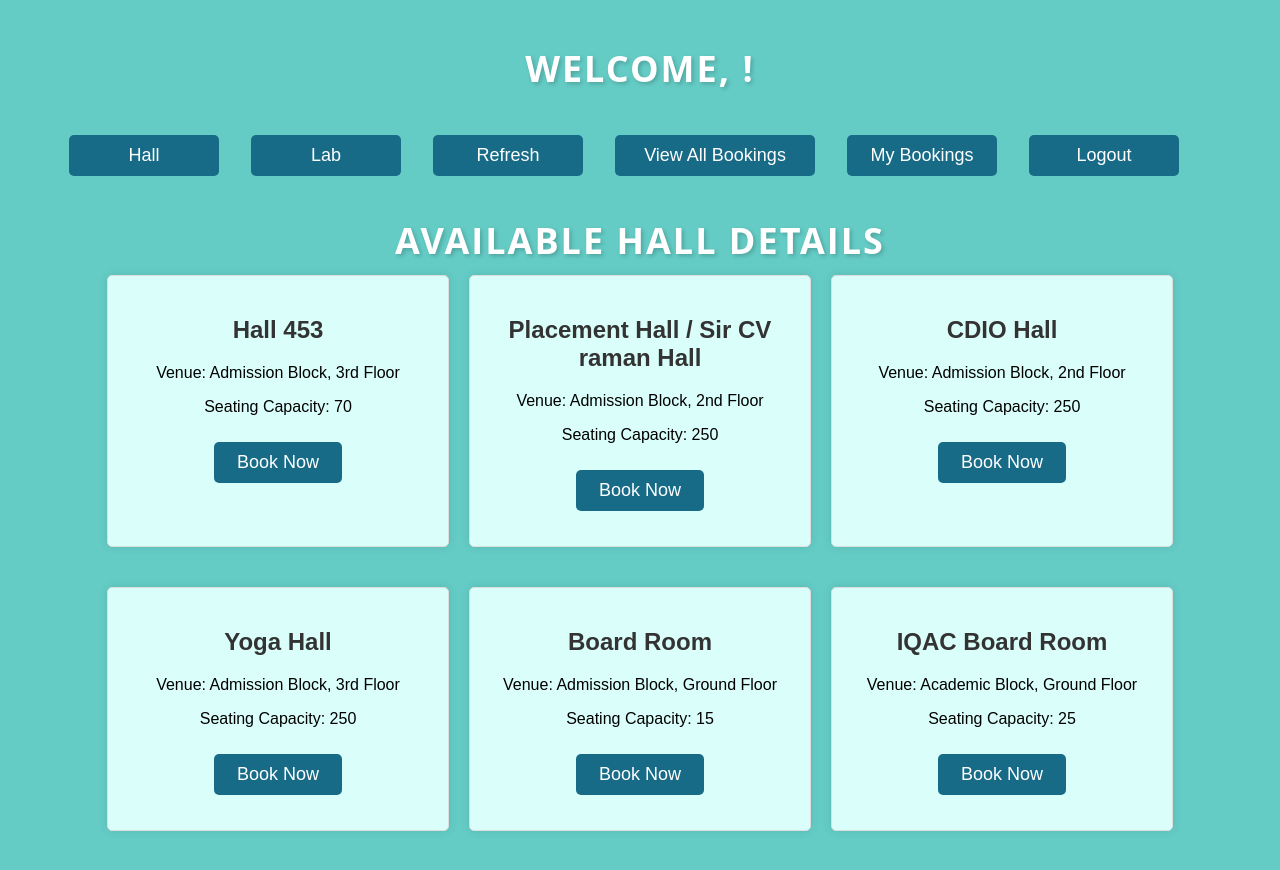
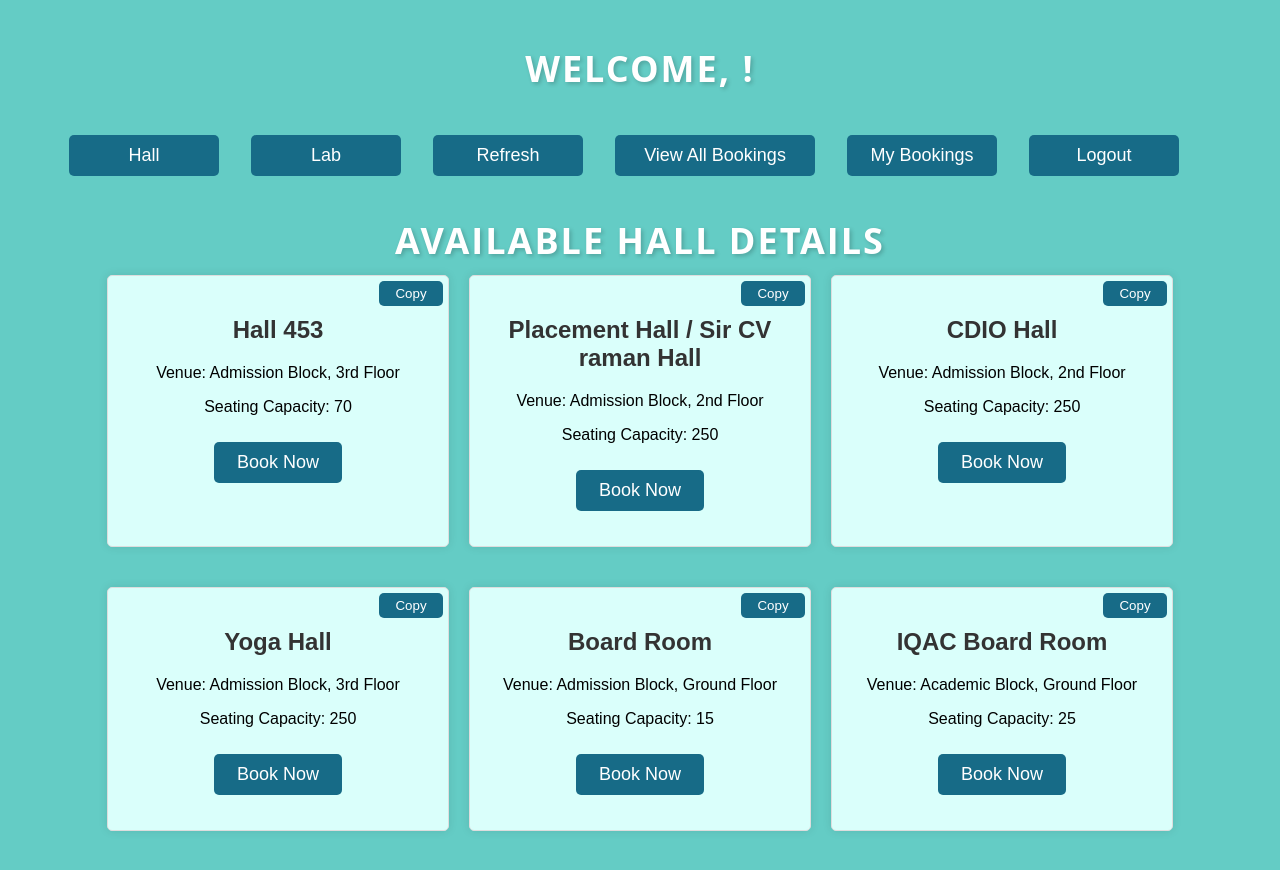
Before and after one commit to iamjayandhan/Hall-Booking_System_React_Firebase, a React (Create React App) app: page /MainPage in a window 1280 px wide. Built offline with nearby package versions, Linux system fonts and the light colour scheme; no server answers; the database is empty.

Commit message:
copy button

```diff
--- a/src/MainPage.css
+++ b/src/MainPage.css
@@ -67,6 +67,7 @@ h1 {
   width: 300px;
   box-shadow: 0px 0px 10px rgba(0, 0, 0, 0.1);
   margin-bottom: 20px;
+  position: relative;
 }
 
 .hall-card h2 {
@@ -138,3 +139,18 @@ button[type="button"] {
 button[type="button"]:hover {
   background-color: rgb(4, 60, 120);
 }
+
+
+
+
+.copy-button {
+  position: absolute;
+  top: 5px;
+  right: 5px;
+  background-color: #176B87;
+  color: #fff;
+  border: none;
+  padding: 5px 10px;
+  cursor: pointer;
+  max-width: 4rem;
+}
--- a/src/MainPage.js
+++ b/src/MainPage.js
@@ -19,6 +19,49 @@
         alert('Error executing cleanup function');
       }
     };
+
+
+    const copyToClipboard = (e, hall) => {
+      e.preventDefault(); // Prevent the default button behavior (form submission, etc.)
+
+      const textToCopy = `Hall Name: ${hall.name}\nVenue: ${hall.venue}\nSeating Capacity: ${hall.seating}`;
+
+      const copyButton = e.currentTarget; // Reference to the clicked button
+      const originalButtonText = copyButton.textContent;
+
+      // Check if the Clipboard API is available
+      if (navigator.clipboard) {
+        navigator.clipboard.writeText(textToCopy)
+          .then(() => {
+            copyButton.textContent = "Copied!";
+            setTimeout(() => {
+              copyButton.textContent = originalButtonText;
+            }, 2000); // Revert back to "Copy" after 2 seconds
+          })
+          .catch((error) => {
+            console.error('Failed to copy to clipboard:', error);
+          });
+      } else {
+        // Fallback for browsers that do not support Clipboard API
+        try {
+          const textArea = document.createElement('textarea');
+          textArea.value = textToCopy;
+          document.body.appendChild(textArea);
+          textArea.select();
+          document.execCommand('copy');
+          document.body.removeChild(textArea);
+
+          copyButton.textContent = "Copied!";
+          setTimeout(() => {
+            copyButton.textContent = originalButtonText;
+          }, 2000); // Revert back to "Copy" after 2 seconds
+        } catch (error) {
+          console.error('Copying to clipboard is not supported:', error);
+        }
+      }
+    };
+
+
 
     const handleLogout = () => {
       // Delete the username cookie
@@ -267,6 +310,18 @@
                 >
                   Book Now
                 </button>
+
+
+
+                <button
+                className="copy-button"
+                onClick={(e) => copyToClipboard(e,hall)}
+              >
+                Copy
+              </button>
+
+
+
               </div>
             ))}
         </div>
--- a/src/index.css
+++ b/src/index.css
@@ -174,6 +174,10 @@ button {
   background-color: #DAFFFB;
 }
 
+select,button:hover{
+  background-color: #64CCC5;
+}
+
 /* Style for the "Check Availability" button */
 button#checkAvailability {
   background-color: #0074cc;
```
